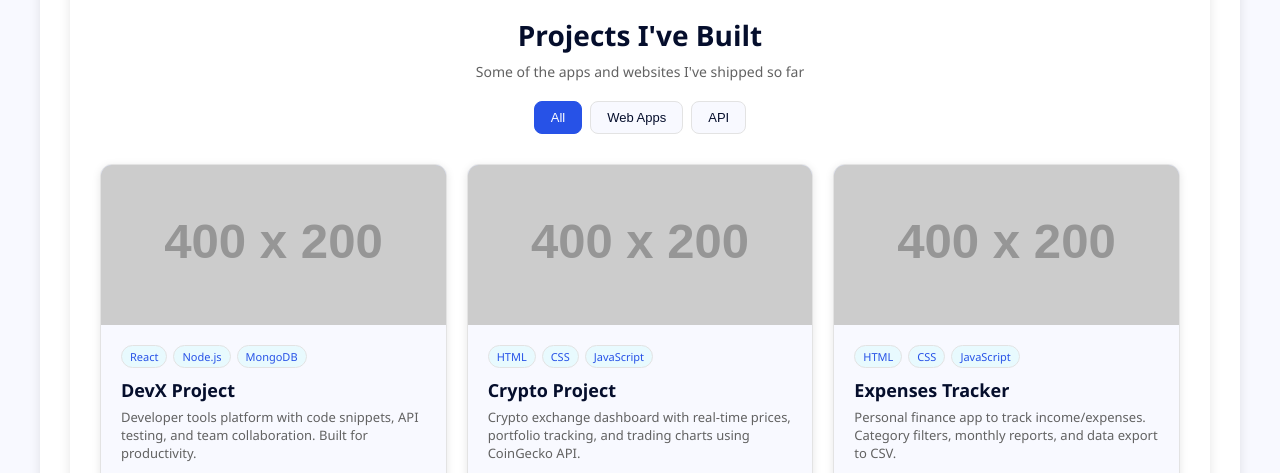
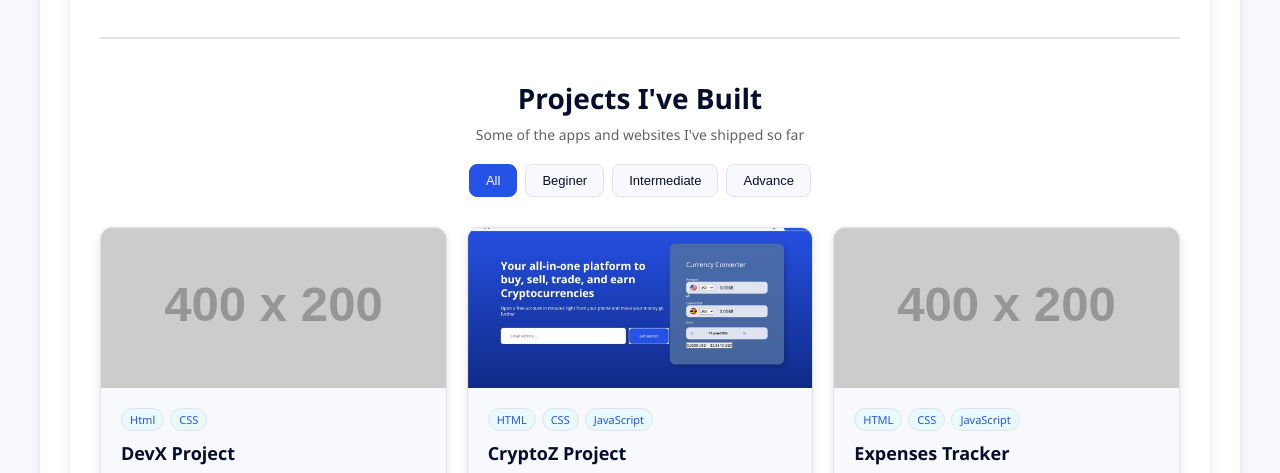
Before and after one commit to joseph-kudus/-Profile-card, a plain HTML site: page index.html in a window 1280 px wide. Shown: the part 934-1407 px from the top of the page. Drawn offline with Linux system fonts and the light colour scheme; placeholder pictures from the web are drawn by us; files whose address does not match are found by name.

Commit message:
change the tech tags to all, beginer, intermidate and advance

```diff
--- a/index.html
+++ b/index.html
@@ -25,8 +25,7 @@
       </div>
       <div class="bio">
         <p>
-          Hi, my name is Joseph, I am learning web development and building
-          projects step by step.
+          My development philosophy centers on building functional, real-world projects step by step, translating complex requirements into reliable code. I am actively looking to contribute my technical skills and structured problem-solving to a collaborative team.
         </p>
       </div>
       <div class="hobbies">
@@ -101,8 +100,9 @@
 
           <div class="project-filters">
             <button class="filter-btn active" data-filter="all">All</button>
-            <button class="filter-btn" data-filter="web">Web Apps</button>
-            <button class="filter-btn" data-filter="api">API</button>
+            <button class="filter-btn" data-filter="beginer">Beginer</button>
+            <button class="filter-btn" data-filter="intermediate">Intermediate</button>
+            <button class="filter-btn" data-filter="advance">Advance</button>
           </div>
 
           <div class="projects-grid" id="projectsGrid">
--- a/projects.js
+++ b/projects.js
@@ -3,16 +3,16 @@ const projects = [
     title: "DevX Project",
     desc: "Developer tools platform with code snippets, API testing, and team collaboration. Built for productivity.",
     img: "assets/projects/devx.png",
-    tags: ["web", "api"],
-    tech: ["React", "Node.js", "MongoDB"],
+    tags: ["beginer"],
+    tech: ["Html", "CSS"],
     live: "https://devx-demo.com", // replace with your link
     code: "https://github.com/yourusername/devx", // replace with your repo
   },
   {
-    title: "Crypto Project",
+    title: "CryptoZ Project",
     desc: "Crypto exchange dashboard with real-time prices, portfolio tracking, and trading charts using CoinGecko API.",
     img: "assets/projects/crypto.png",
-    tags: ["web"],
+    tags: ["intermediate"],
     tech: ["HTML", "CSS", "JavaScript"],
     live: "https://joseph-cryptoz-project.netlify.app/",
     code: "https://github.com/yourusername/cryptoproject",
@@ -21,19 +21,27 @@ const projects = [
     title: "Expenses Tracker",
     desc: "Personal finance app to track income/expenses. Category filters, monthly reports, and data export to CSV.",
     img: "assets/projects/expenses.png",
-    tags: ["web"],
+    tags: ["intermediate"],
     tech: ["HTML", "CSS", "JavaScript"],
-    live: "https://expenses-demo.com", // replace
+    live: "https://expense-tracker-appplication.netlify.app/", // replace
     code: "https://github.com/yourusername/expenses-tracker", // replace
   },
   {
+    title: "Chat Application",
+    desc: "",
+    img: "",
+    tags: ["advance"],
+    tech: ["HTML", "CSS", "JavaScript", "ReactJS"],
+    live: "https://kuduschat.netlify.app",
+  },
+  {
     title: "Learning Management System",
-    desc: "Full LMS for courses, quizzes, and student progress. Admin dashboard, auth, and video streaming support.",
+    desc: "Full LMS for courses, quizzes, and student progress. Admin dashboard, auth, and video streaming  support.",
     img: "images/learnflow.png",
-    tags: ["web"],
+    tags: ["advance"],
     tech: ["React", "Node.js"],
-    live: "https://jllearnflow.netlify.app/#/Landing", // leave blank if no live demo
-    code: "https://github.com/yourusername/lms", // replace
+    live: "https://jllearnflow.netlify.app/#/Landing",
+    code: "https://github.com/yourusername/lms",
   },
 ];
 
@@ -82,29 +90,27 @@ filterBtns.forEach((btn) => {
 // INITIAL LOAD
 document.addEventListener("DOMContentLoaded", () => renderProjects());
 
-
-
 // THEME TOGGLE
-const themeToggle = document.getElementById('themeToggle');
-const profileCard = document.querySelector('.profile-card');
-const themeIcon = themeToggle.querySelector('i');
+const themeToggle = document.getElementById("themeToggle");
+const profileCard = document.querySelector(".profile-card");
+const themeIcon = themeToggle.querySelector("i");
 
 // Check for saved theme preference or default to light
-const currentTheme = localStorage.getItem('theme') || 'light';
-if (currentTheme === 'dark') {
-    profileCard.classList.add('dark-mode');
-    themeIcon.classList.replace('fa-moon', 'fa-sun');
+const currentTheme = localStorage.getItem("theme") || "light";
+if (currentTheme === "dark") {
+  profileCard.classList.add("dark-mode");
+  themeIcon.classList.replace("fa-moon", "fa-sun");
 }
 
-themeToggle.addEventListener('click', () => {
-    profileCard.classList.toggle('dark-mode');
+themeToggle.addEventListener("click", () => {
+  profileCard.classList.toggle("dark-mode");
 
-    // Update icon
-    if (profileCard.classList.contains('dark-mode')) {
-        themeIcon.classList.replace('fa-moon', 'fa-sun');
-        localStorage.setItem('theme', 'dark');
-    } else {
-        themeIcon.classList.replace('fa-sun', 'fa-moon');
-        localStorage.setItem('theme', 'light');
-    }
+  // Update icon
+  if (profileCard.classList.contains("dark-mode")) {
+    themeIcon.classList.replace("fa-moon", "fa-sun");
+    localStorage.setItem("theme", "dark");
+  } else {
+    themeIcon.classList.replace("fa-sun", "fa-moon");
+    localStorage.setItem("theme", "light");
+  }
 });
```
Also changed, not shown: images/crypto.png (added), images/learnflow.png.
